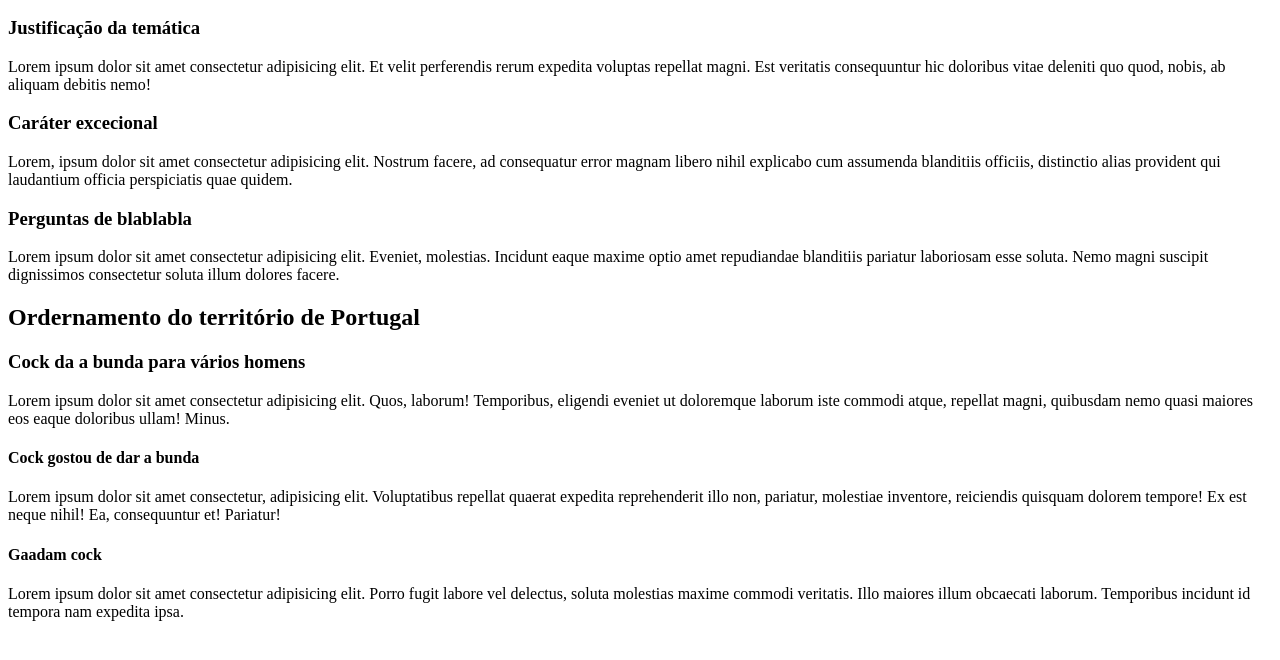
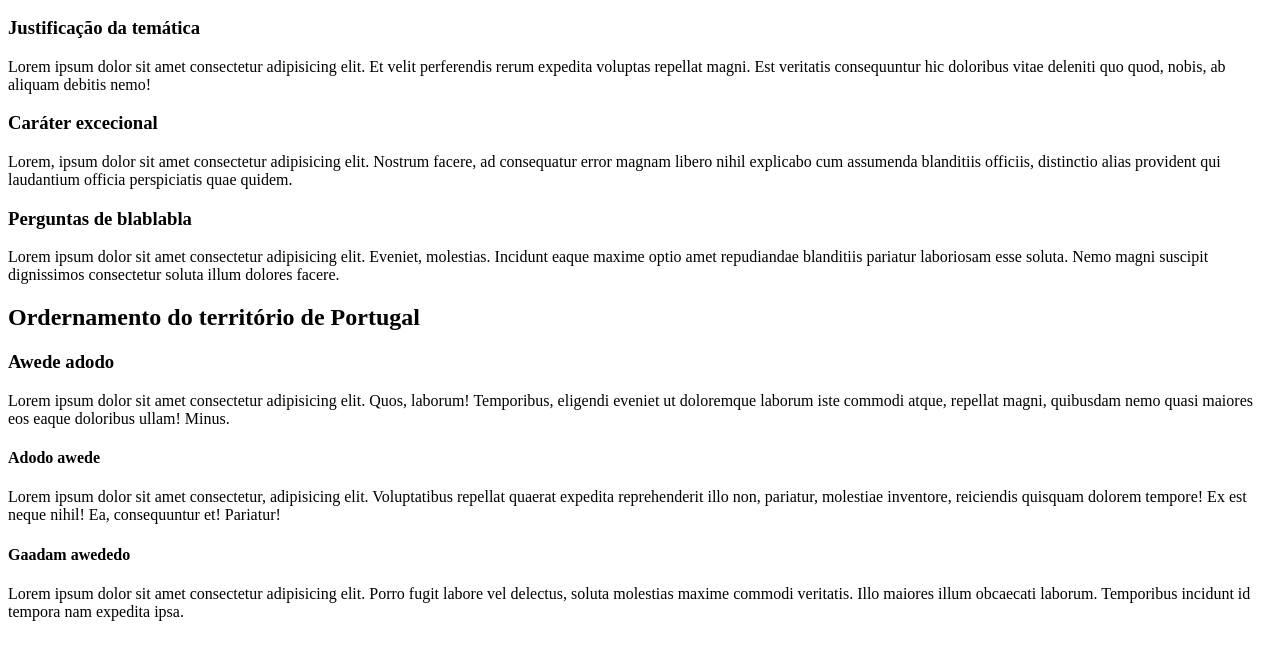
Before and after one commit to matx-git/html-css, a plain HTML site: page módulo 1/exercicios/ex005/index.html in a window 1280 px wide. Shown: the part 110-770 px from the top of the page. Drawn offline with Linux system fonts and the light colour scheme.

Commit message:
Alguns updates aq

```diff
--- a/módulo 1/exercicios/ex005/index.html
+++ b/módulo 1/exercicios/ex005/index.html
@@ -16,11 +16,11 @@
     <h3>Perguntas de blablabla</h3>
     <p>Lorem ipsum dolor sit amet consectetur adipisicing elit. Eveniet, molestias. Incidunt eaque maxime optio amet repudiandae blanditiis pariatur laboriosam esse soluta. Nemo magni suscipit dignissimos consectetur soluta illum dolores facere.</p>
     <h2>Ordernamento do território de Portugal</h2>
-    <h3>Cock da a bunda para vários homens</h3>
+    <h3>Awede adodo</h3>
     <p>Lorem ipsum dolor sit amet consectetur adipisicing elit. Quos, laborum! Temporibus, eligendi eveniet ut doloremque laborum iste commodi atque, repellat magni, quibusdam nemo quasi maiores eos eaque doloribus ullam! Minus.</p>
-    <h4>Cock gostou de dar a bunda</h4>
+    <h4>Adodo awede</h4>
     <p>Lorem ipsum dolor sit amet consectetur, adipisicing elit. Voluptatibus repellat quaerat expedita reprehenderit illo non, pariatur, molestiae inventore, reiciendis quisquam dolorem tempore! Ex est neque nihil! Ea, consequuntur et! Pariatur!</p>
-    <h4>Gaadam cock</h4>
+    <h4>Gaadam awededo</h4>
     <p>Lorem ipsum dolor sit amet consectetur adipisicing elit. Porro fugit labore vel delectus, soluta molestias maxime commodi veritatis. Illo maiores illum obcaecati laborum. Temporibus incidunt id tempora nam expedita ipsa.</p>
 </body>
 </html>
```
Also changed, not shown: módulo 1/exercicios/ex010/index.html (+1 -1 lines).
